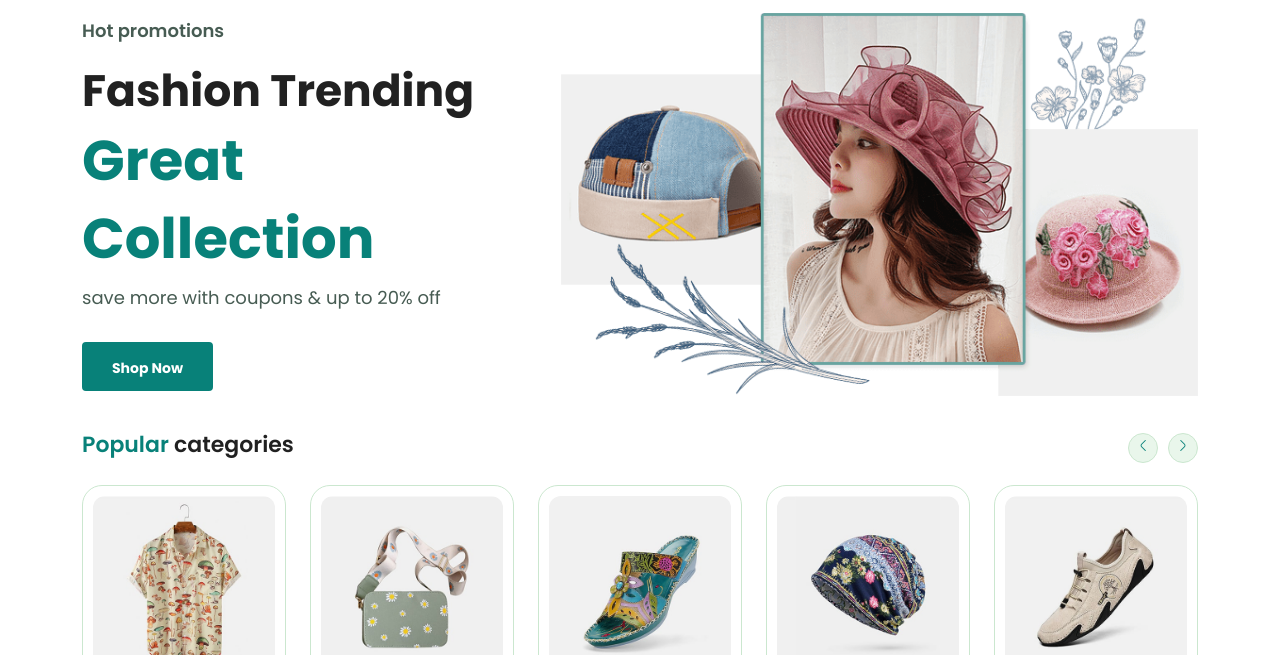
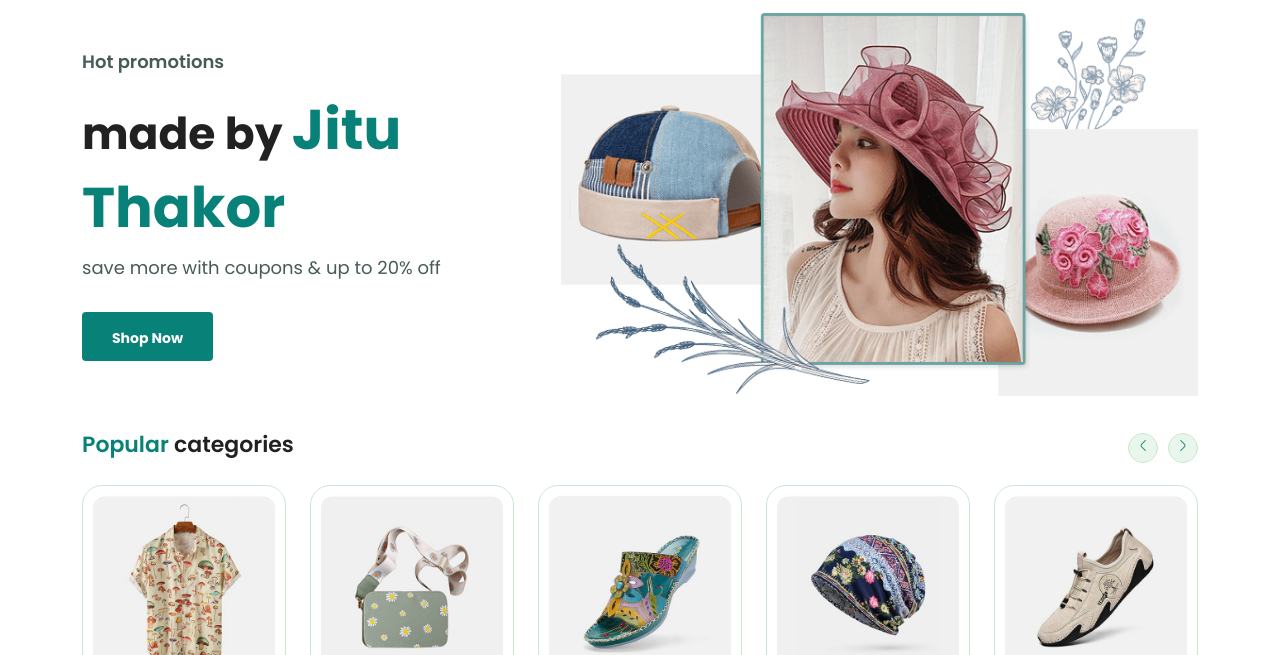
Before and after one commit to weblife7150/demo_web, a plain HTML site: page index.html in a window 1280 px wide. Shown: the part 145-800 px from the top of the page. Drawn offline with nearby package versions, Linux system fonts and the light colour scheme.

Commit message:
index.html

```diff
--- a/index.html
+++ b/index.html
@@ -117,7 +117,7 @@
           <div class="home__content">
             <span class="home__subtitle">Hot promotions</span>
             <h1 class="home__title">
-              Fashion Trending <span>Great Collection</span>
+             made by <span> Jitu Thakor</span>
             </h1>
             <p class="home__description">
               save more with coupons & up to 20% off
```
